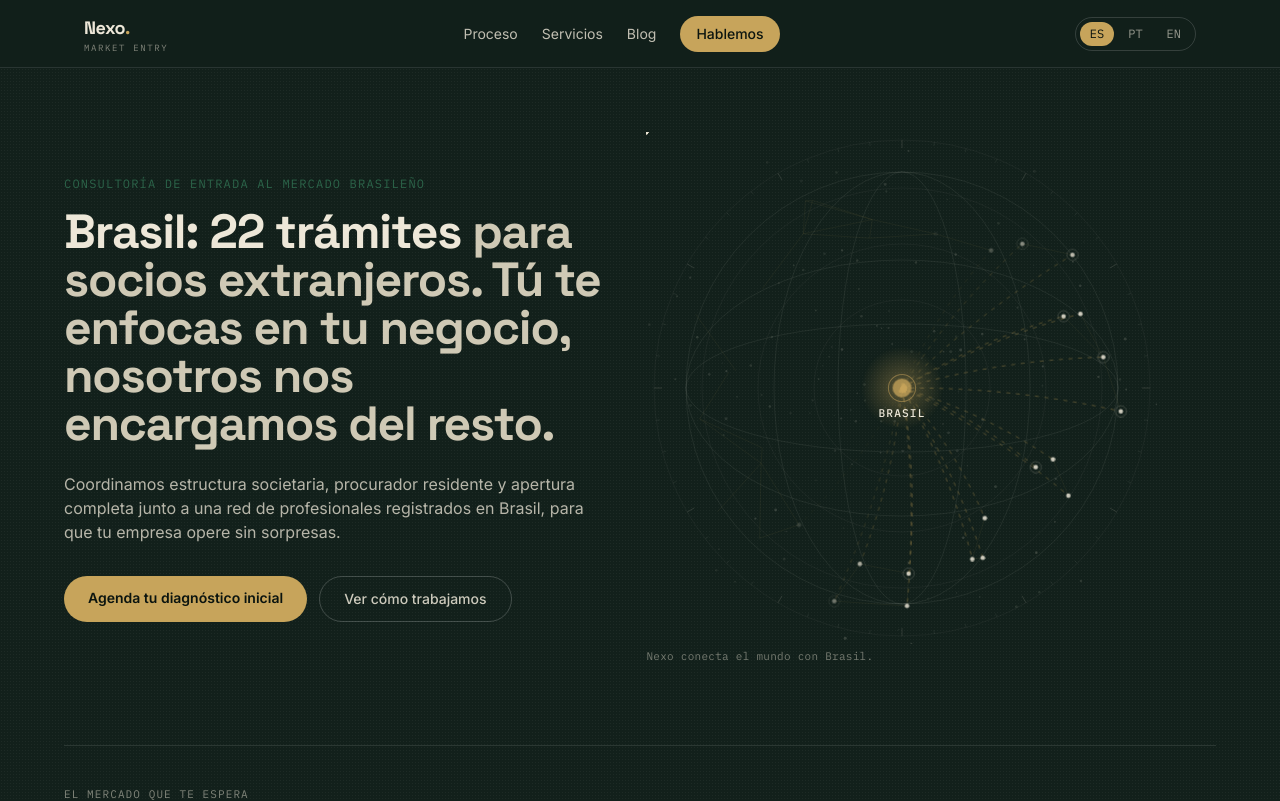
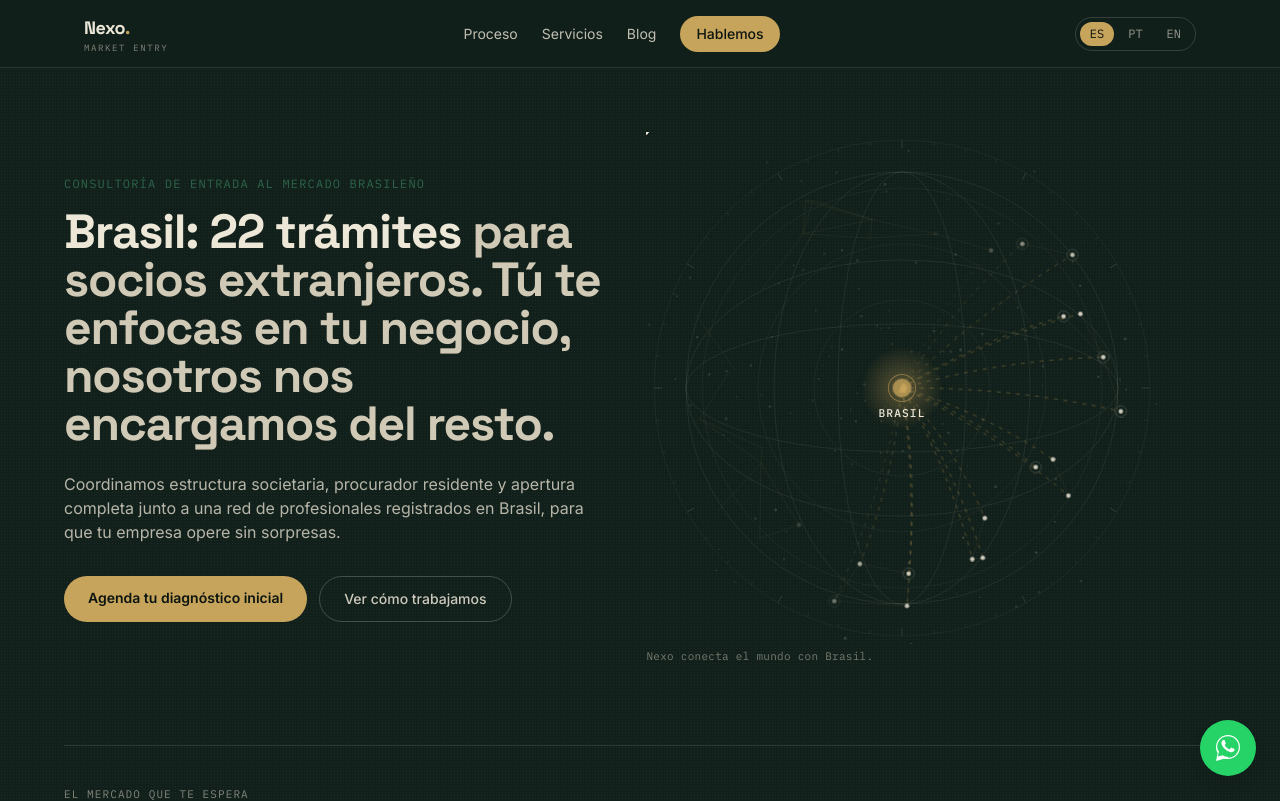
Before and after one commit to martabuma/nexo, a Next.js app: page / in a window 1280 px wide. Shown: the top 801 px of the page. Built offline with nearby package versions, Linux system fonts and the light colour scheme.

Commit message:
Agrega boton flotante de WhatsApp visible en todas las paginas

```diff
--- /dev/null
+++ b/app/components/WhatsAppButton.tsx
@@ -0,0 +1,17 @@
+import { WHATSAPP_NUMBER } from "../lib/whatsapp";
+
+export default function WhatsAppButton() {
+  return (
+    <a
+      href={`https://wa.me/${WHATSAPP_NUMBER}`}
+      target="_blank"
+      rel="noopener noreferrer"
+      aria-label="Habla con nosotros por WhatsApp"
+      className="fixed bottom-5 right-5 z-50 flex h-14 w-14 items-center justify-center rounded-full bg-[#25D366] shadow-lg transition-transform hover:scale-110 sm:bottom-6 sm:right-6"
+    >
+      <svg viewBox="0 0 32 32" className="h-8 w-8" fill="#FFFFFF" aria-hidden="true">
+        <path d="M16.004 3C9.377 3 4 8.373 4 15c0 2.226.61 4.31 1.671 6.096L4 29l8.104-2.13A11.94 11.94 0 0 0 16.004 27C22.63 27 28 21.627 28 15S22.63 3 16.004 3Zm0 21.8c-1.86 0-3.593-.5-5.09-1.373l-.365-.216-4.81 1.263 1.285-4.687-.238-.383A9.76 9.76 0 0 1 5.2 15c0-5.965 4.85-10.8 10.804-10.8 5.954 0 10.796 4.835 10.796 10.8 0 5.965-4.842 10.8-10.796 10.8Zm5.918-8.099c-.324-.163-1.917-.946-2.214-1.054-.297-.109-.513-.163-.729.163-.216.325-.837 1.054-1.026 1.271-.189.216-.378.244-.702.081-.324-.163-1.368-.505-2.606-1.611-.963-.86-1.613-1.921-1.802-2.246-.189-.325-.02-.5.143-.663.147-.146.324-.379.486-.569.163-.19.216-.325.324-.542.108-.216.054-.406-.027-.569-.081-.163-.729-1.758-.999-2.407-.263-.632-.531-.546-.729-.556-.189-.009-.406-.011-.622-.011-.216 0-.567.081-.864.406-.297.325-1.134 1.108-1.134 2.703 0 1.596 1.161 3.137 1.323 3.353.163.216 2.286 3.492 5.539 4.898.774.334 1.377.534 1.848.683.776.247 1.482.212 2.041.129.623-.093 1.917-.784 2.187-1.541.27-.758.27-1.407.189-1.541-.081-.135-.297-.216-.622-.379Z" />
+      </svg>
+    </a>
+  );
+}
--- a/app/layout.tsx
+++ b/app/layout.tsx
@@ -1,5 +1,6 @@
 import type { Metadata } from "next";
 import "./globals.css";
+import WhatsAppButton from "./components/WhatsAppButton";
 
 export const metadata: Metadata = {
   title: "Nexo Market Entry — Entrada al mercado brasileño",
@@ -18,7 +19,10 @@ export default function RootLayout({ children }: { children: React.ReactNode })
           rel="stylesheet"
         />
       </head>
-      <body className="font-body bg-ink text-textlight antialiased">{children}</body>
+      <body className="font-body bg-ink text-textlight antialiased">
+        {children}
+        <WhatsAppButton />
+      </body>
     </html>
   );
 }
--- /dev/null
+++ b/app/lib/whatsapp.ts
@@ -0,0 +1,2 @@
+// Número de WhatsApp Business de Nexo Market Entry (con código de país, sin +).
+export const WHATSAPP_NUMBER = "5511936203786";
--- a/app/page.tsx
+++ b/app/page.tsx
@@ -2,6 +2,7 @@
 
 import { useState } from "react";
 import EntryMap from "./components/EntryMap";
+import { WHATSAPP_NUMBER } from "./lib/whatsapp";
 
 type Lang = "es" | "pt" | "en";
 
@@ -600,7 +601,7 @@ export default function Home() {
               {t.contact.emailLabel}
             </a>
             <a
-              href="https://wa.me/5511936203786"
+              href={`https://wa.me/${WHATSAPP_NUMBER}`}
               className="rounded-full border border-white/20 px-6 py-3 text-center font-body text-sm font-medium text-textlight/85 hover:border-white/40"
             >
               {t.contact.whatsLabel}
```
